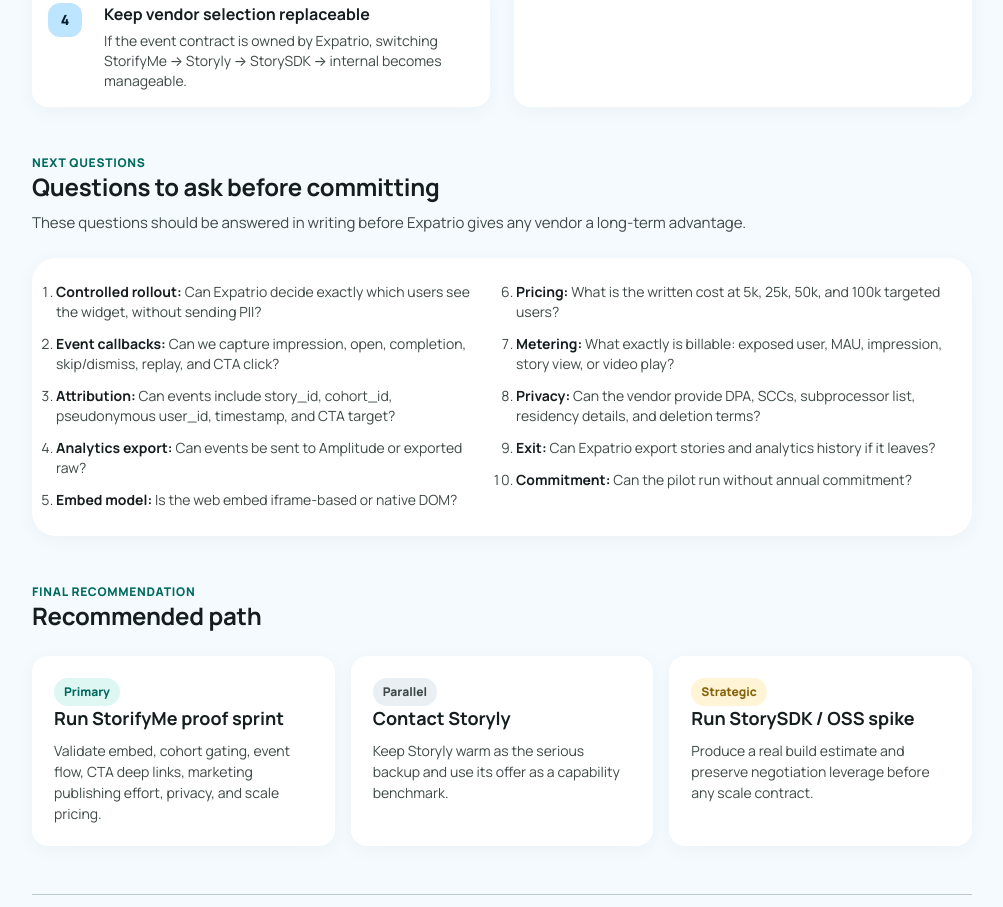
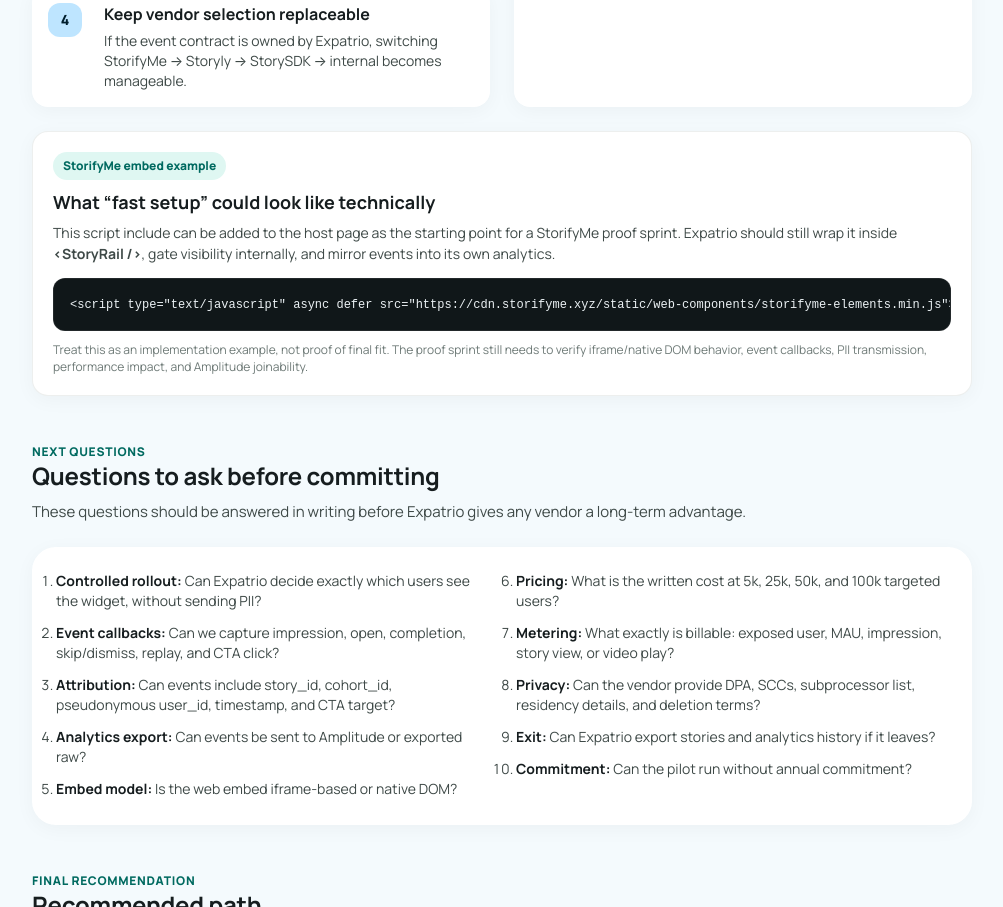
Before and after one commit to usufzan/exp_ins-stories_feature, a plain HTML site: page index.html in a window 1280 px wide. Shown: the part 5227-6134 px from the top of the page, without its empty margins (268-1271 px from the left). Drawn offline with Linux system fonts and the light colour scheme.

Commit message:
Add files via upload

```diff
--- a/index.html
+++ b/index.html
@@ -532,6 +532,41 @@
       display: block;
       color: var(--on-surface);
       margin-bottom: 4px;
+    }
+    .code-card {
+      background: #fff;
+      border-radius: var(--radius-lg);
+      padding: 20px;
+      box-shadow: var(--shadow-soft);
+      border: 1px solid rgba(110, 122, 119, .12);
+    }
+    .code-card h3 {
+      margin: 10px 0 8px;
+      font-size: 18px;
+      line-height: 24px;
+    }
+    .code-card p {
+      margin: 0 0 14px;
+      color: var(--on-surface-variant);
+      line-height: 21px;
+    }
+    .code-block {
+      margin: 0;
+      padding: 16px;
+      overflow-x: auto;
+      border-radius: var(--radius-md);
+      background: #101719;
+      color: #ecf2f5;
+      font-family: ui-monospace, SFMono-Regular, Menlo, Monaco, Consolas, "Liberation Mono", "Courier New", monospace;
+      font-size: 12px;
+      line-height: 18px;
+      border: 1px solid rgba(255,255,255,.08);
+    }
+    .code-caption {
+      margin-top: 10px;
+      color: var(--outline);
+      font-size: 12px;
+      line-height: 17px;
     }
 
     .timeline {
@@ -1245,6 +1280,20 @@
             </div>
           </div>
         </div>
+
+        <div style="height:24px"></div>
+        <div class="code-card" aria-label="StorifyMe embed example">
+          <span class="pill good">StorifyMe embed example</span>
+          <h3>What “fast setup” could look like technically</h3>
+          <p>
+            This script include can be added to the host page as the starting point for a StorifyMe proof sprint.
+            Expatrio should still wrap it inside <strong>&lt;StoryRail /&gt;</strong>, gate visibility internally, and mirror events into its own analytics.
+          </p>
+          <pre class="code-block"><code>&lt;script type="text/javascript" async defer src="https://cdn.storifyme.xyz/static/web-components/storifyme-elements.min.js"&gt;&lt;/script&gt;</code></pre>
+          <div class="code-caption">
+            Treat this as an implementation example, not proof of final fit. The proof sprint still needs to verify iframe/native DOM behavior, event callbacks, PII transmission, performance impact, and Amplitude joinability.
+          </div>
+        </div>
       </section>
 
       <section id="questions">
```
